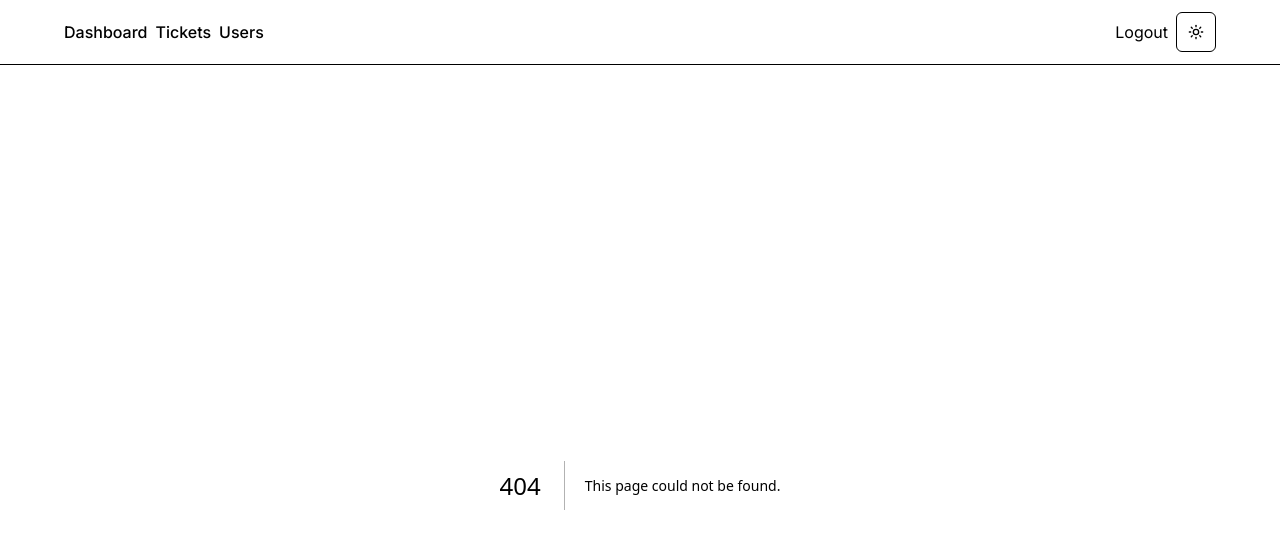
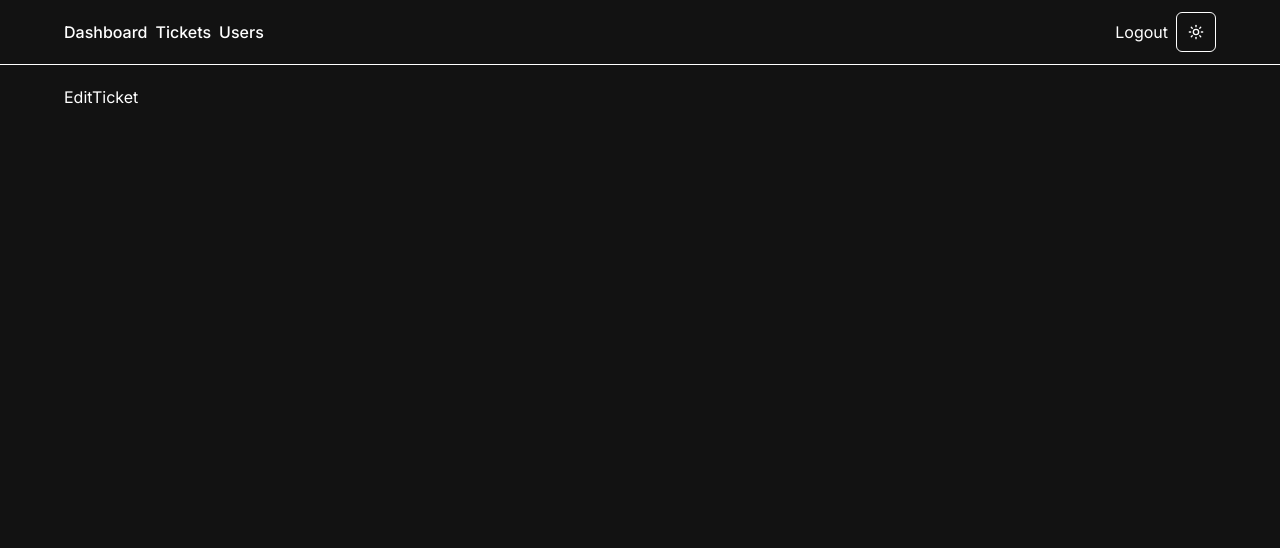
Before and after one commit to rohanpothireddy/Ticketing-App, a Next.js app in the folder ropo-tickets/: page /tickets/edit/1 in a window 1280 px wide. Before the commit this address had no page. Shown: the top 548 px of the page. Built offline with nearby package versions, Linux system fonts and the light colour scheme.

Commit message:
updated Datatable to display status

```diff
--- a/ropo-tickets/app/tickets/DataTable.tsx
+++ b/ropo-tickets/app/tickets/DataTable.tsx
@@ -27,7 +27,8 @@
                 <div className="flex justify-center">Status</div>
               </TableHead>
               <TableHead>
-                <div className="flex justify-center">Priority</div></TableHead>
+                <div className="flex justify-center">Priority</div>
+              </TableHead>
               <TableHead>Created At</TableHead>
             </TableRow>
           </TableHeader>
@@ -39,7 +40,7 @@
                     <TableCell>{ticket.title}</TableCell>
                     <TableCell>
                       <div className="flex justify-center">
-                        <TicketStatusBadge status={ticket.stats} />
+                        <TicketStatusBadge status={ticket.status} />
                       </div>
                     </TableCell>
                     <TableCell>
--- /dev/null
+++ b/ropo-tickets/app/tickets/edit/[id]/page.tsx
@@ -0,0 +1,7 @@
+import React from "react";
+
+const EditTicket = () => {
+  return <div>EditTicket</div>;
+};
+
+export default EditTicket;
```
